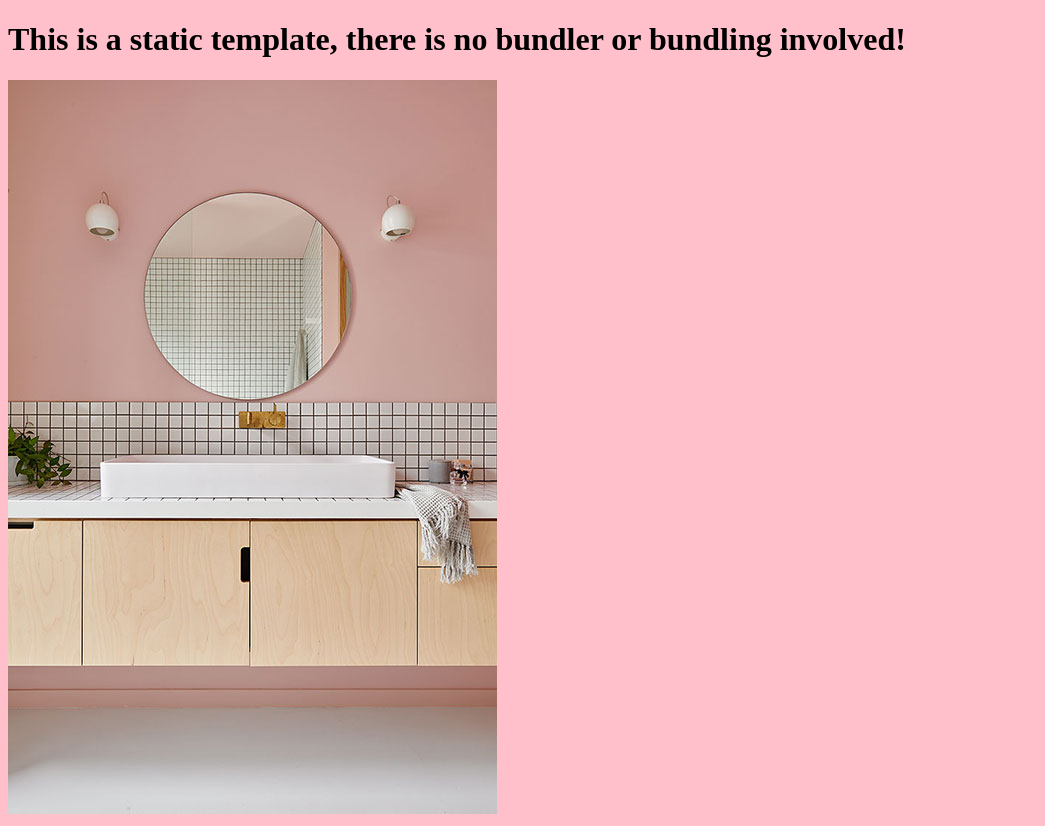
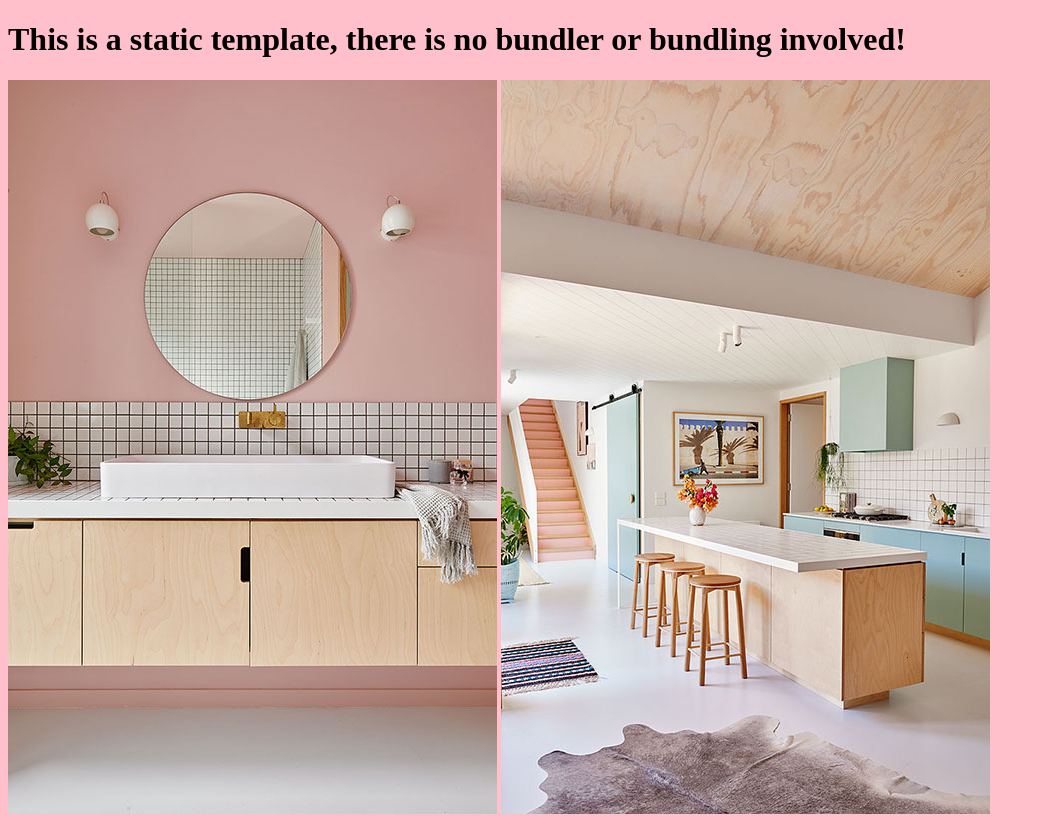
Before and after one commit to pixelman/HTML-les01, a website: page index.html in a window 1280 px wide. Shown: the whole page, without its empty margins (0-1045 px from the left). Drawn offline with Linux system fonts and the light colour scheme.

Commit message:
beeld toegevoegd

```diff
--- a/index.html
+++ b/index.html
@@ -12,5 +12,6 @@
       This is a static template, there is no bundler or bundling involved!
     </h1>
     <img src="images/CarrSt-16.jpg" alt="" />
+    <img src="images/CarrSt-19.jpg" alt="" />
   </body>
 </html>
```
